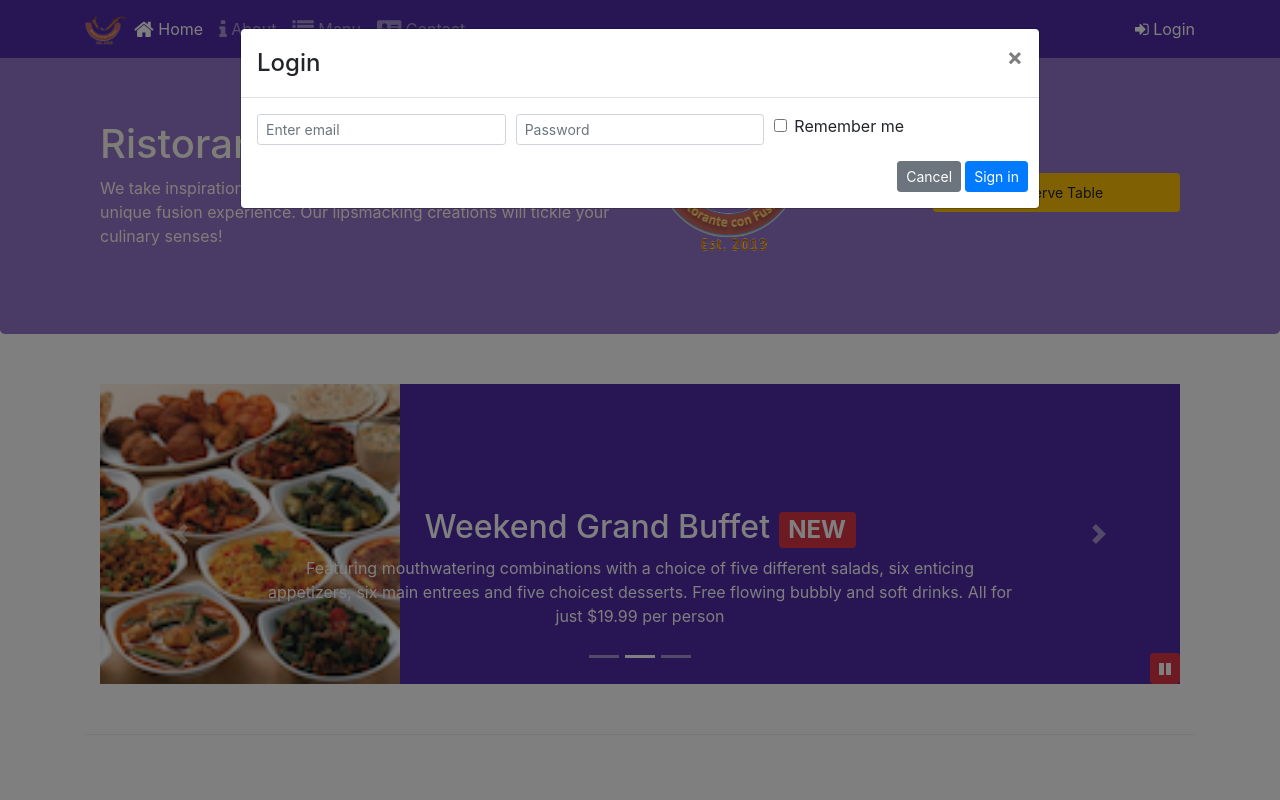
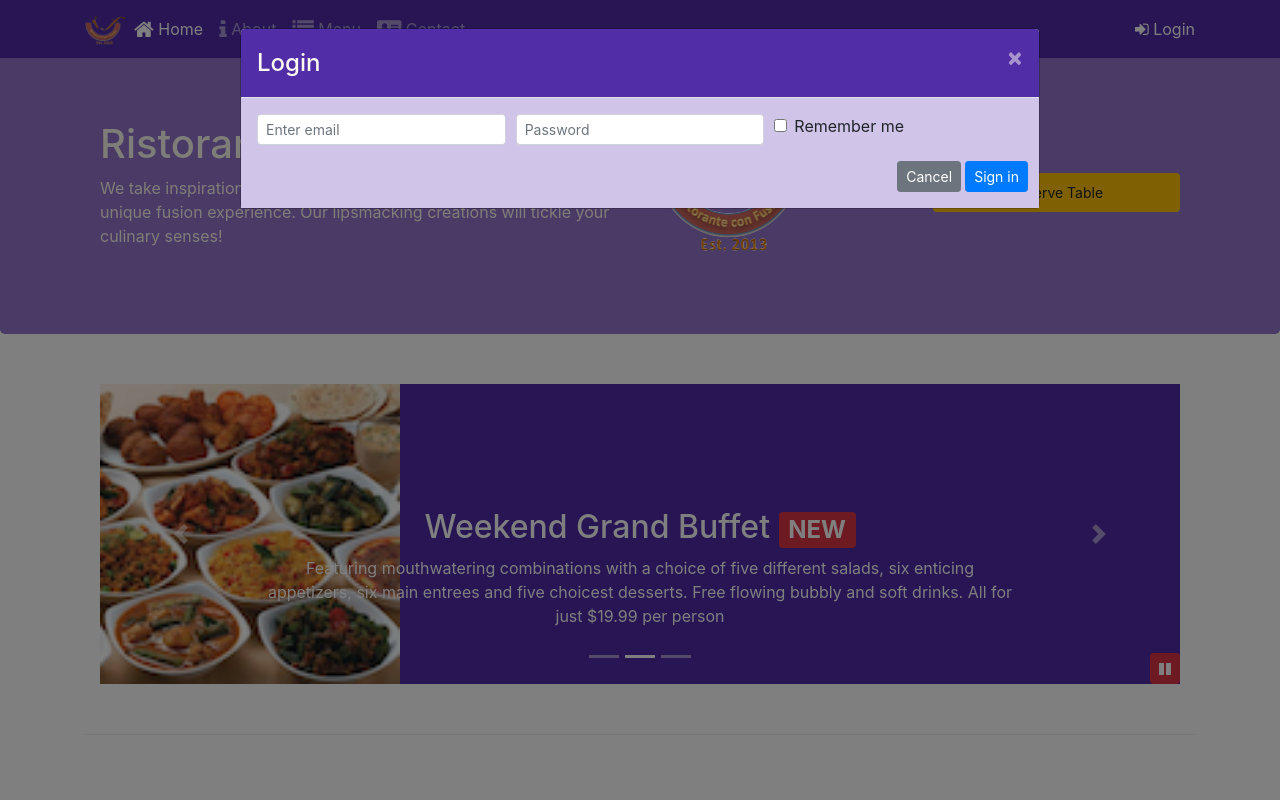
Before and after one commit to The-Reacher/conFusion, a website: page index.html in a window 1280 px wide. Both pictures are taken after a click on the link "Login". Shown: the top 800 px of the page. Drawn offline with nearby package versions, Linux system fonts and the light colour scheme.

Commit message:
Assignment 4

```diff
--- a/css/styles.scss
+++ b/css/styles.scss
@@ -75,3 +75,16 @@ body{
   bottom: 0px;
   z-index: 1;
 }
+
+.modal {
+  .modal-header{
+    background: $background-dark;
+    color: floralwhite;
+  }
+  .close{
+    color: floralwhite;
+  }
+  .modal-body{
+    background: $background-pale;
+  }
+}
--- a/index.html
+++ b/index.html
@@ -31,7 +31,7 @@
                 <li class="nav-item"><a class="nav-link" href="./contactus.html"><span class="fa fa-address-card fa-lg"></span> Contact</a></li>
             </ul>
             <span class="navbar-text">
-                <a data-toggle="modal" data-target="#loginModal">
+                <a id="login-link">
                     <span class="fa fa-sign-in"></span> Login
                 </a>
             </span>
@@ -166,7 +166,7 @@
                 </div>
 
                 <div class="col-12 col-sm align-self-center">
-                    <a type="button"  class="btn btn-block btn-sm nav-link btn-warning"  data-toggle="modal" data-target="#reserveModal" >
+                    <a type="button" id="reserve-btn" class="btn btn-block btn-sm nav-link btn-warning" >
                             Reserve Table
                     </a>
                 </div>
--- a/js/script.js
+++ b/js/script.js
@@ -14,3 +14,13 @@ $(document).ready(function (){
         }
     });
 });
+
+
+$(document).ready(function () {
+    $('#reserve-btn').click(function () {
+        $('#reserveModal').modal('show')
+    });
+    $('#login-link').click(function (){
+       $('#loginModal').modal('show')
+    });
+});
```
Also changed, not shown: css/styles.css.
